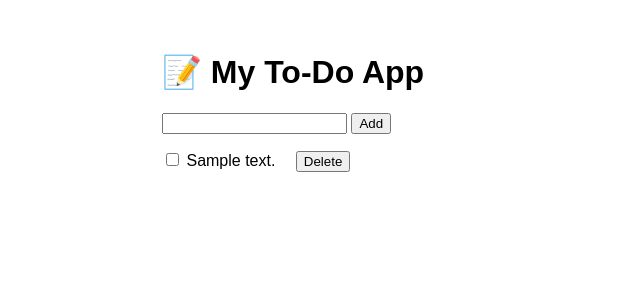
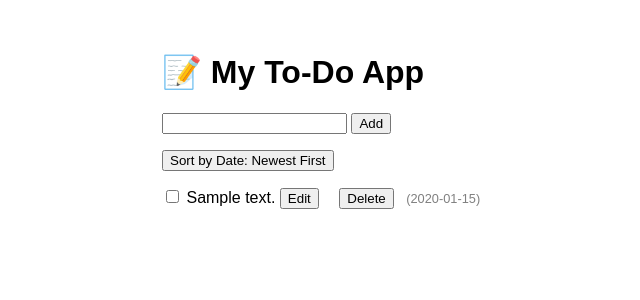
Before and after one commit to ricky-lhy/Todo-list-flask, a Flask app: template templates/index.html in a window 1280 px wide. Shown: the top 300 px of the page, without its empty margins (178-818 px from the left). Run offline with Flask 3, Linux system fonts and the light colour scheme; the template is opened without the code that fills it: most values are stand-ins (such as "Sample title", 1, 10 or a date in 2020).

Commit message:
Added edit tasks text, sorting by date

```diff
--- a/app.py
+++ b/app.py
@@ -1,4 +1,5 @@
 from flask import Flask, render_template, request, redirect, url_for
+from datetime import datetime
 import json
 import os
 
@@ -21,14 +22,29 @@ def save_tasks(tasks):
 @app.route('/')
 def index():
     tasks = load_tasks()
-    return render_template('index.html', tasks=enumerate(tasks))
+    sort_order = request.args.get('sort', 'desc')
+    tasks.sort(key=lambda t: (t['done'], datetime.fromisoformat(t['created_at']).timestamp() * (-1 if sort_order == 'desc' else 1)))
+    return render_template('index.html', tasks=enumerate(tasks), sort_order=sort_order)
 
 @app.route('/add', methods=['POST'])
 def add():
     tasks = load_tasks()
     task_content = request.form.get('task')
     if task_content:
-        tasks.append({'content': task_content, 'done': False})
+        tasks.append({
+            'content': task_content,
+            'done': False,
+            'created_at': datetime.now().isoformat()
+        })
+        save_tasks(tasks)
+    return redirect(url_for('index'))
+
+@app.route('/edit/<int:task_id>', methods=['POST'])
+def edit(task_id):
+    tasks = load_tasks()
+    new_content = request.form.get('content')
+    if new_content and 0 <= task_id < len(tasks):
+        tasks[task_id]['content'] = new_content
         save_tasks(tasks)
     return redirect(url_for('index'))
 
--- a/templates/index.html
+++ b/templates/index.html
@@ -7,7 +7,11 @@
     <input type="text" name="task" required>
     <button type="submit">Add</button>
 </form>
-
+<form method="get" style="margin-bottom: 1rem;">
+    <button type="submit" name="sort" value="{{ 'asc' if sort_order == 'desc' else 'desc' }}">
+        Sort by Date: {{ 'Oldest First' if sort_order == 'desc' else 'Newest First' }}
+    </button>
+</form>
 <ul>
     {% for idx, task in tasks %}
     <li>
@@ -15,13 +19,30 @@
             <input type="checkbox" onchange="this.form.submit()" {% if task.done %}checked{% endif %}>
         </form>
 
-        <span class="{% if task.done %}done{% endif %}">
-            {{ task.content }}
-        </span>
+        {% if request.args.get('edit') == idx|string %}
+            <!-- Edit Mode -->
+            <form action="{{ url_for('edit', task_id=idx) }}" method="POST" style="display:inline;">
+                <input type="text" name="content" value="{{ task.content }}" autofocus>
+                <button type="submit">Save</button>
+            </form>
+        {% else %}
+            <!-- Normal View -->
+            <span class="{% if task.done %}done{% endif %}">
+                {{ task.content }}
+            </span>
+            <form method="get" action="/" style="display:inline;">
+                <input type="hidden" name="edit" value="{{ idx }}">
+                <button type="submit">Edit</button>
+            </form>
+        {% endif %}
 
         <form action="{{ url_for('delete', task_id=idx) }}" method="POST" style="display:inline; margin-left: 1rem;">
             <button type="submit">Delete</button>
         </form>
+
+        <small style="margin-left: 0.5rem; font-size: 0.8rem; color: gray;">
+            ({{ task.created_at[:10] }})
+        </small>
     </li>
     {% endfor %}
 </ul>
```
